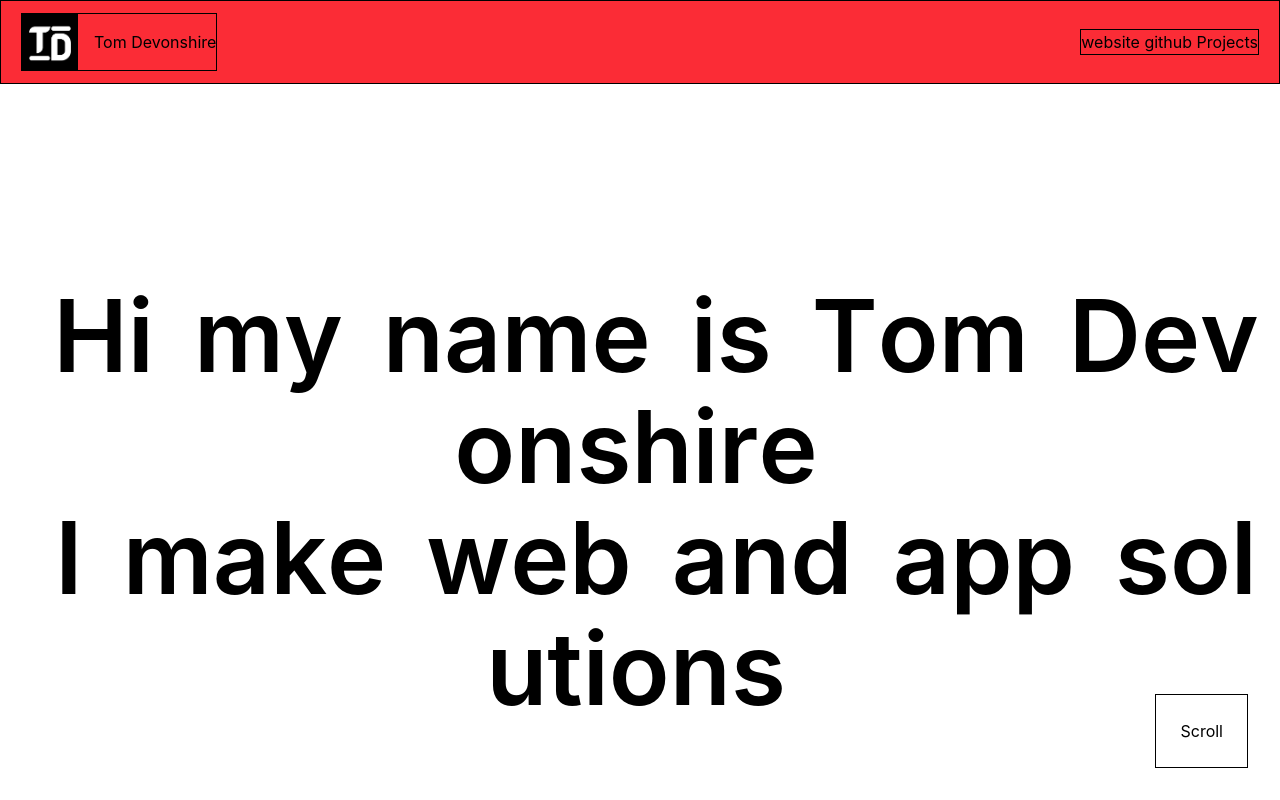
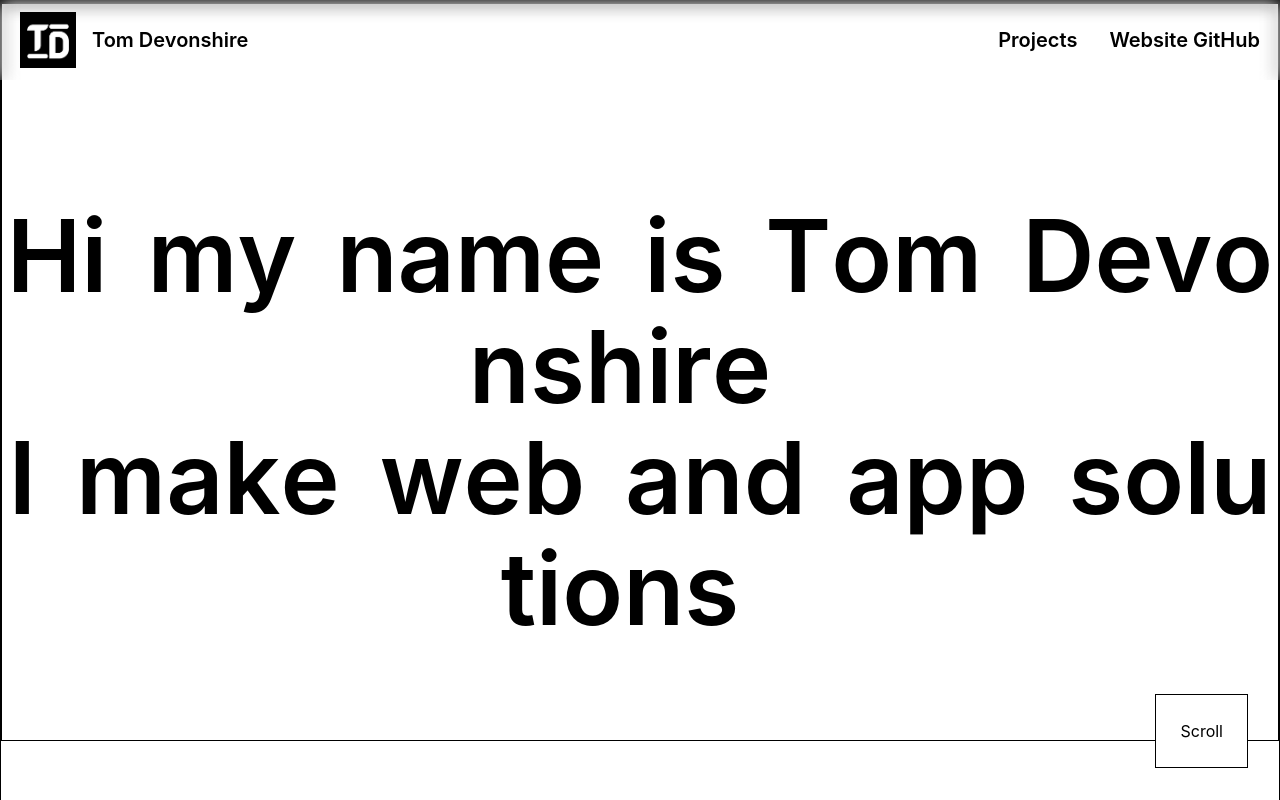
Before and after one commit to tom1dev/portfolio, a React (Vite) app: page / in a window 1280 px wide. Shown: the top 800 px of the page. Built offline with nearby package versions, Linux system fonts and the light colour scheme.

Commit message:
added header

```diff
--- a/index.html
+++ b/index.html
@@ -2,7 +2,7 @@
 <html lang="en">
   <head>
     <meta charset="UTF-8" />
-    <link rel="icon" type="image/jpeg" href="./public/Logo.jpg" />
+    <link rel="icon" type="image/jpeg" href="./Logo.jpg" />
     <meta name="viewport" content="width=device-width, initial-scale=1.0" />
     <title>Tom's Portfolio</title>
   </head>
--- a/src/App.tsx
+++ b/src/App.tsx
@@ -3,7 +3,7 @@ import AboutMe from "./components/AboutMe";
 import MyExperience from "./components/MyExperience";
 import ContactMe from "./components/ContactMe";
 import SideMenu from "./components/SideMenu";
-import Header from "./components/intro/Header";
+import Header from "./components/Header";
 
 const sectionData = [
   {
@@ -23,13 +23,14 @@ const sectionData = [
 
 function App() {
   return (
-    <div className="flex flex-col min-h-screen w-full">
+    <div className="flex flex-col h-screen w-full">
 
       {/* Site Header */}
-      <div className="w-full border sticky top-0 flex h-1/3">
+      <div className="w-full sticky border top-0 flex">
         <Header/>
       </div>
 
+      <div className="w-full border top-0 flex-1">
 
         {/* Intro Section */}
         <div className="min-h-screen w-full">
@@ -39,7 +40,7 @@ function App() {
         {/* Main Content*/}
         <div className="flex flex-1 flex-row w-full px-15 py-10 gap-8">
           {/* Sticky Navigation */}
-        <div className="sticky top-8 self-start w-1/5 border p-6">
+          <div className="sticky top-25 self-start w-1/5 border p-6">
             <SideMenu />
           </div>
 
@@ -51,7 +52,7 @@ function App() {
               return (
                 <section
                   id={sect.id}
-                className="min-h-screen border p-6"
+                  className="min-h-screen border p-6  scroll-mt-25"
                 >
                   <Component />
                 </section>
@@ -59,6 +60,10 @@ function App() {
           )}
           </div>
         </div>
+
+
+      </div>
+
     </div>
   );
 }
--- /dev/null
+++ b/src/components/Header.tsx
@@ -0,0 +1,36 @@
+
+
+function Header(){
+
+
+    return(
+    <div className="fixed top-0 left-0 w-full z-50 flex flex-row min-h-8 items-center justify-between bg-white/5 backdrop-blur-sm px-5 py-3">
+        <div className="self-center text-center flex flex-row gap-4">
+            <img src="../Logo.jpg" className="h-14"></img>
+            <h1 className="self-center text-center text-xl font-semibold">Tom Devonshire</h1>
+        </div>
+        <div className="flex flex-row items-center gap-8">
+            <a
+                href="#experience"
+                className="text-black hover:text-gray-600 transition-colors duration-400 text-xl font-semibold"
+                target="_blank"
+                rel="noopener noreferrer"
+            >
+                Projects
+            </a>
+            <a
+                href="https://github.com/tom1dev/portfolio"
+                className="text-black hover:text-gray-600 transition-colors duration-400 text-xl font-semibold"
+                target="_blank"
+                rel="noopener noreferrer"
+            >
+                Website GitHub
+            </a>
+        </div>
+    </div>
+
+    )
+
+}
+
+export default Header
--- a/src/components/intro/Header.tsx
+++ /dev/null
@@ -1,19 +0,0 @@
-
-
-function Header(){
-
-
-    return(
-    <div className="flex flex-row w-full min-h-8 items-center justify-between between bg-red-500 px-5 py-3 z-5">
-        <div className="self-center text-center border flex flex-row gap-4">
-            <img src="../../public/Logo.jpg" className="h-14"></img>
-            <p className="self-center text-center">Tom Devonshire</p>
-        </div>
-        <div className="self-center text-center border flex-row">website github Projects</div>
-    </div>
-
-    )
-
-}
-
-export default Header
--- a/src/components/intro/LetterCollision.tsx
+++ b/src/components/intro/LetterCollision.tsx
@@ -42,13 +42,10 @@ export function LetterCollision() {
     }
 
     animateLettersOnScroll(ref);
-    ScrollTrigger.addEventListener("refreshInit", () =>
-      ScrollTrigger.refresh(),
-    );
   }, []);
 
   return (
-    <div ref={ref} className="ml-8 scroll-smooth">
+    <div ref={ref} className="border overflow-hidden scroll-smooth">
       {/* layout for two lines + sub-sentence */}
       <div className="-mt-40 mb-36 flex h-screen items-center flex-col justify-end lg:mb-24">
         {lines.map((line, i) => {
@@ -63,17 +60,18 @@ export function LetterCollision() {
 
           return (
             <div key={i} className="flex justify-center flex-wrap">
-              {wordMap.map((word) => {
+              {wordMap.map((word,j) => {
                 return (
-                  <>
+                  <React.Fragment key={`${i}-${j}-${word.word}`}>
                     <LetterDisplay
+                      key={i}
                       word={word.word}
                       startChar={word.startIndex}
                       line={i + 1}
                     />
                     <div className="w-4 sm:w-10" />
 
-                  </>
+                  </React.Fragment>
                 );
               })}
             </div>
```
Lines whose indentation alone changed are shown as unchanged.
